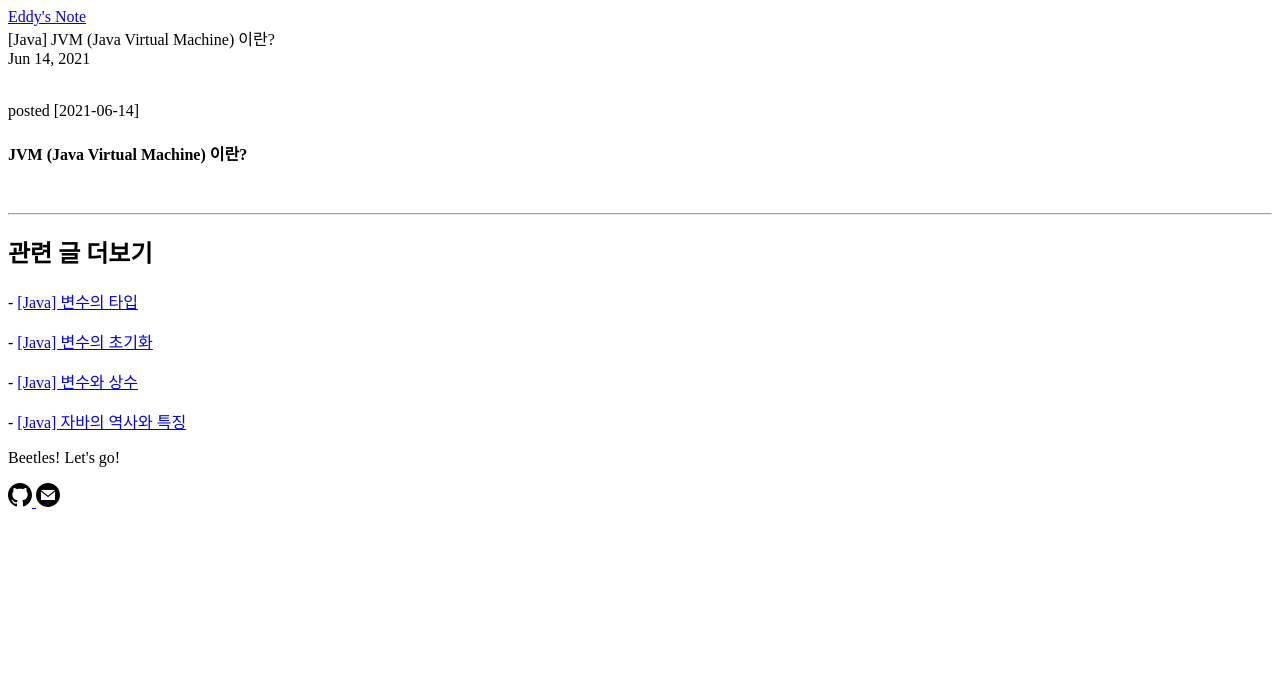
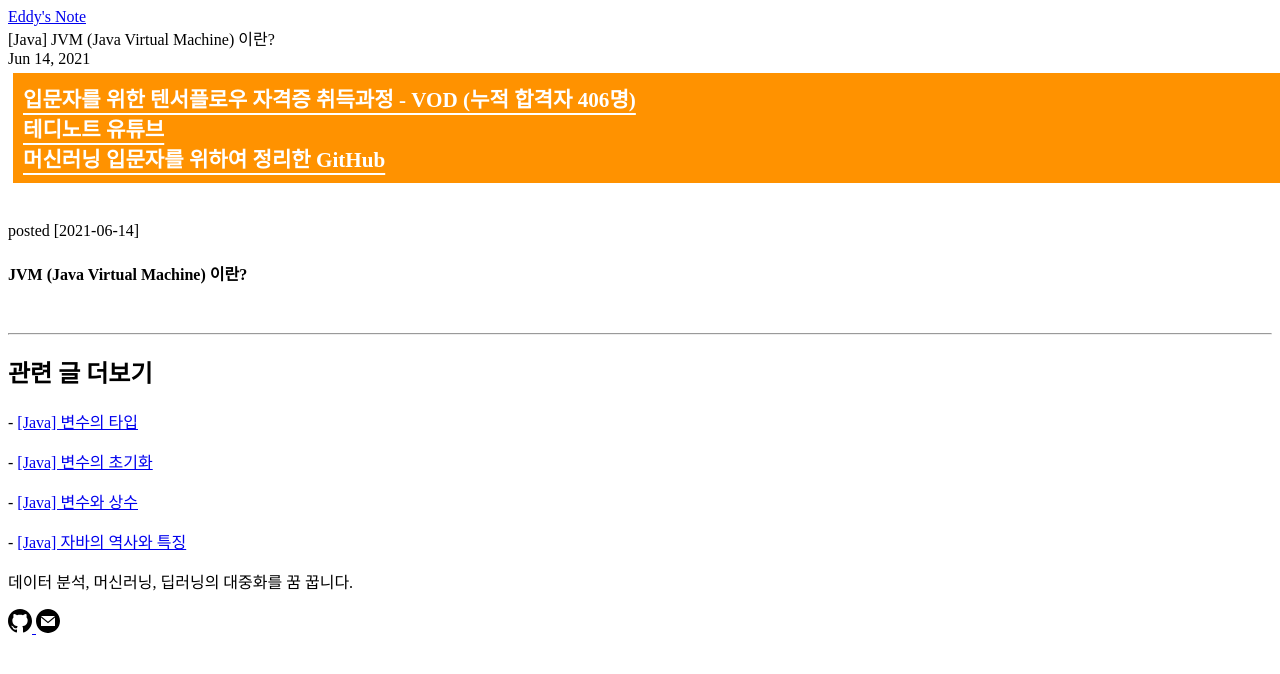
Before and after one commit to solusean/solusean.github.io, a Jekyll site: the page built from _posts/2021-06-14-Java002-JVM.md, in a window 1280 px wide. Shown: the top 674 px of the page. Built offline with Jekyll 4.4.1, drawn with Linux system fonts in a browser that asks for light colours.

Commit message:
Update page.html

```diff
--- a/_layouts/page.html
+++ b/_layouts/page.html
@@ -8,7 +8,11 @@
     {{ page.date | date: date_format }}
   </div>
 </div>
-
+<div class="top-banner">
+    <a href="http://bit.ly/tfcert-vod" class="banner-link" target="_blank"><b>입문자를 위한 텐서플로우 자격증 취득과정 - VOD (누적 합격자 406명)</b></a><br/>
+    <a href="https://www.youtube.com/channel/UCt2wAAXgm87ACiQnDHQEW6Q" class="banner-link" target="_blank"><b>테디노트 유튜브</b></a><br/>
+    <a href="https://github.com/teddylee777/machine-learning" class="banner-link" target="_blank"><b>머신러닝 입문자를 위하여 정리한 GitHub</b></a><br/>
+</div>
 <br>
 <article>
   <div class="page-wrapper">
@@ -54,12 +58,18 @@
 
   {% if page.permalink != '/about.html' %}
   <div class='last-comment'>
-
-    <p> Beetles! Let's go! </p>
+    <p>데이터 분석, 머신러닝, 딥러닝의 대중화를 꿈 꿉니다.</p>
   </div>
 
+  <script async src="https://pagead2.googlesyndication.com/pagead/js/adsbygoogle.js"></script>
+  <!-- below website -->
+  <ins class="adsbygoogle" style="display:block" data-ad-client="ca-pub-5548835221228418" data-ad-slot="1481048616"
+    data-ad-format="auto" data-full-width-responsive="true"></ins>
+  <script>
+    (adsbygoogle = window.adsbygoogle || []).push({});
+  </script>
 
-
+  {% include disqus_comments.html %}
   {% endif %}
 
 </article>
```
